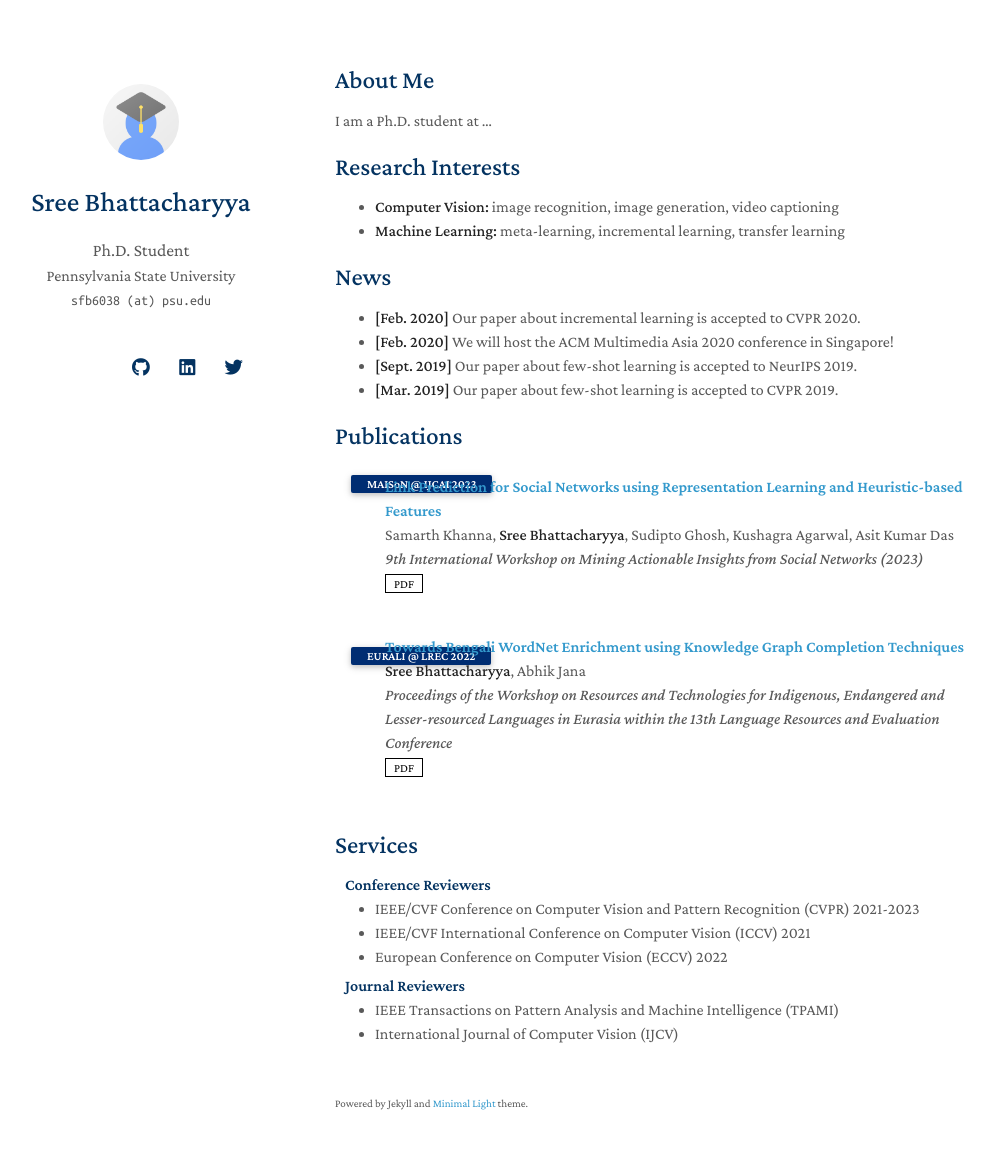
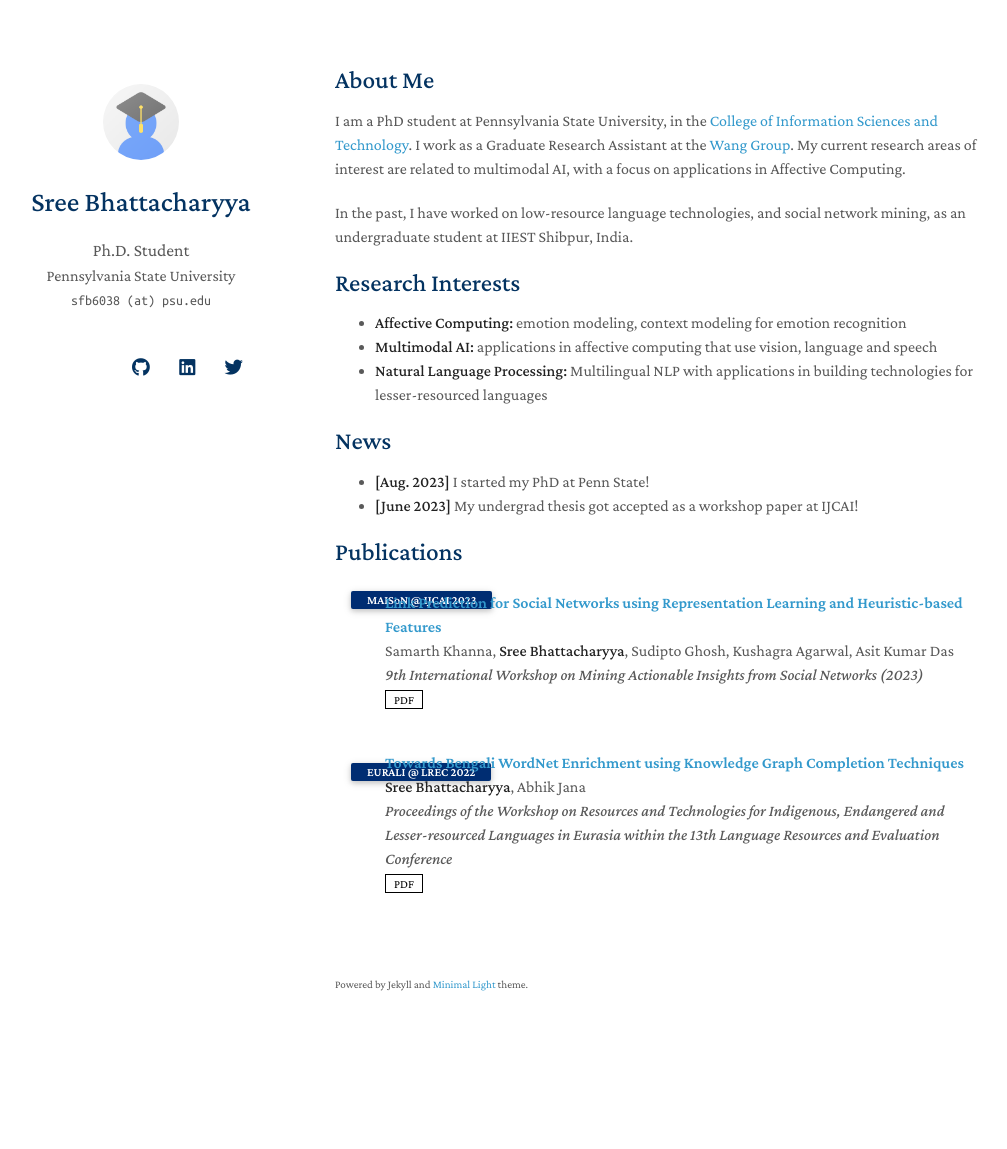
Before and after one commit to sreebhattacharyya/sreebhattacharyya.github.io, a Jekyll site: the page built from index.md, in a window 1280 px wide and 1184 px high. Shown: the top 1149 px of the window, without its empty margins (135-1142 px from the left). Built offline with Jekyll 4.4.1, drawn with Linux system fonts in a browser that asks for light colours; nearby versions of some CDN libraries; a style sheet for code colours, icons or effects is not loaded; our own code applies the rules of GitHub Pages for plain Markdown files.

Commit message:
Added bio info

```diff
--- a/_config.yml
+++ b/_config.yml
@@ -22,7 +22,7 @@
 # "favicon" and "favicon_dark" are used for the light and dark modes, respectively.
 avatar: ./assets/img/avatar.png
 favicon: ./assets/img/favicon.png
-favicon_dark: ./assets/img/favicon-dark.png
+# favicon_dark: ./assets/img/favicon-dark.png
 
 # Footnote
 # You may use the option to disable the footnote, "Powered by Jekyll and Minimal Light theme."
--- a/index.md
+++ b/index.md
@@ -4,20 +4,19 @@ layout: homepage
 
 ## About Me
 
-I am a Ph.D. student at ...
+I am a PhD student at Pennsylvania State University, in the [College of Information Sciences and Technology](https://ist.psu.edu/). I work as a Graduate Research Assistant at the [Wang Group](https://wang.ist.psu.edu/docs/home.shtml). My current research areas of interest are related to multimodal AI, with a focus on applications in Affective Computing.
+
+In the past, I have worked on low-resource language technologies, and social network mining, as an undergraduate student at IIEST Shibpur, India.
 
 ## Research Interests
 
-- **Computer Vision:** image recognition, image generation, video captioning
-- **Machine Learning:** meta-learning, incremental learning, transfer learning
+- **Affective Computing:** emotion modeling, context modeling for emotion recognition
+- **Multimodal AI:** applications in affective computing that use vision, language and speech
+- **Natural Language Processing:** Multilingual NLP with applications in building technologies for lesser-resourced languages
 
 ## News
 
-- **[Feb. 2020]** Our paper about incremental learning is accepted to CVPR 2020.
-- **[Feb. 2020]** We will host the ACM Multimedia Asia 2020 conference in Singapore!
-- **[Sept. 2019]** Our paper about few-shot learning is accepted to NeurIPS 2019.
-- **[Mar. 2019]** Our paper about few-shot learning is accepted to CVPR 2019.
+- **[Aug. 2023]** I started my PhD at Penn State!
+- **[June 2023]** My undergrad thesis got accepted as a workshop paper at IJCAI!
 
 {% include_relative _includes/publications.md %}
-
-{% include_relative _includes/services.md %}
```
